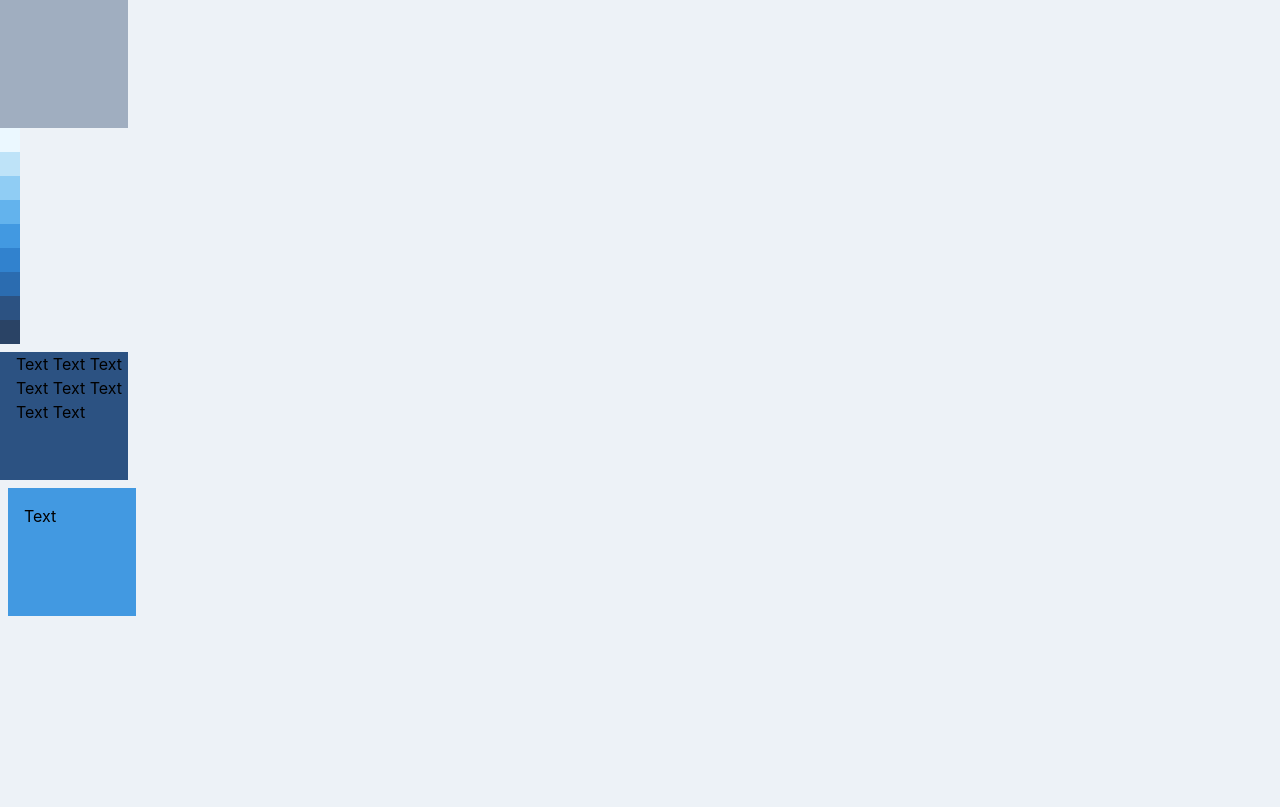
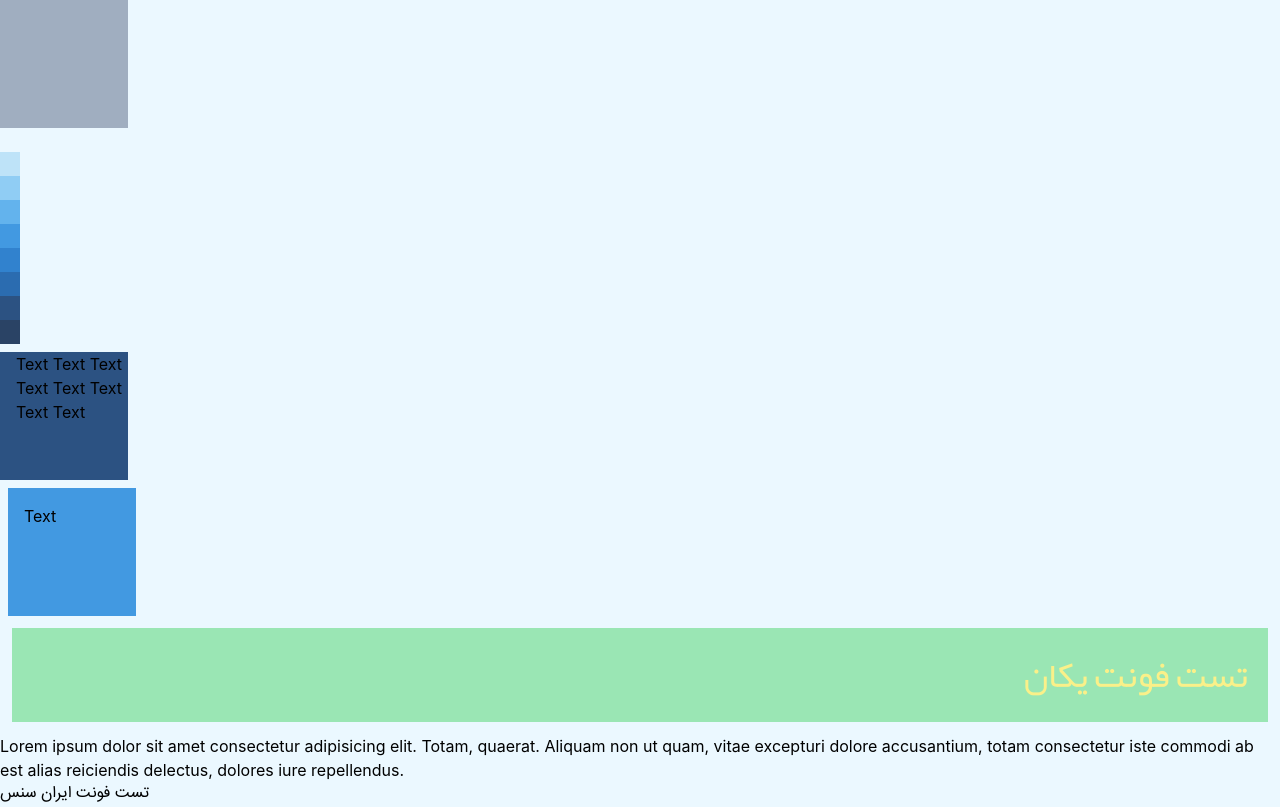
Before and after one commit to muhsenmaqsudi/tailwindcss-progress, a website built with Parcel: page index.html in a window 1280 px wide. Built offline with nearby package versions, Linux system fonts and the light colour scheme.

Commit message:
default utitly text classes

```diff
--- a/index.html
+++ b/index.html
@@ -7,7 +7,7 @@
     <title>Tailwind CSS</title>
     <link rel="stylesheet" href="css/styles.css" />
   </head>
-  <body class="bg-gray-200">
+  <body class="bg-blue-100">
     <!-- numbering system = h-32 = 32 / 4 = 8rem = 8 * 16px -->
     <div class="bg-gray-500 w-32 h-32"></div>
     <div class="bg-black w-screen"></div>
@@ -33,5 +33,17 @@
       Text Text Text Text Text Text Text Text
     </div>
     <div class="bg-blue-500 w-32 h-32 ml-2 p-4">Text</div>
+
+    <p
+      class="font-yekan p-5 m-3 text-4xl text-right text-yellow-300 bg-green-300"
+    >
+      تست فونت یکان
+    </p>
+    <p class="font-sans">
+      Lorem ipsum dolor sit amet consectetur adipisicing elit. Totam, quaerat.
+      Aliquam non ut quam, vitae excepturi dolore accusantium, totam consectetur
+      iste commodi ab est alias reiciendis delectus, dolores iure repellendus.
+    </p>
+    <p class="font-iransans">تست فونت ایران سنس</p>
   </body>
 </html>
```
